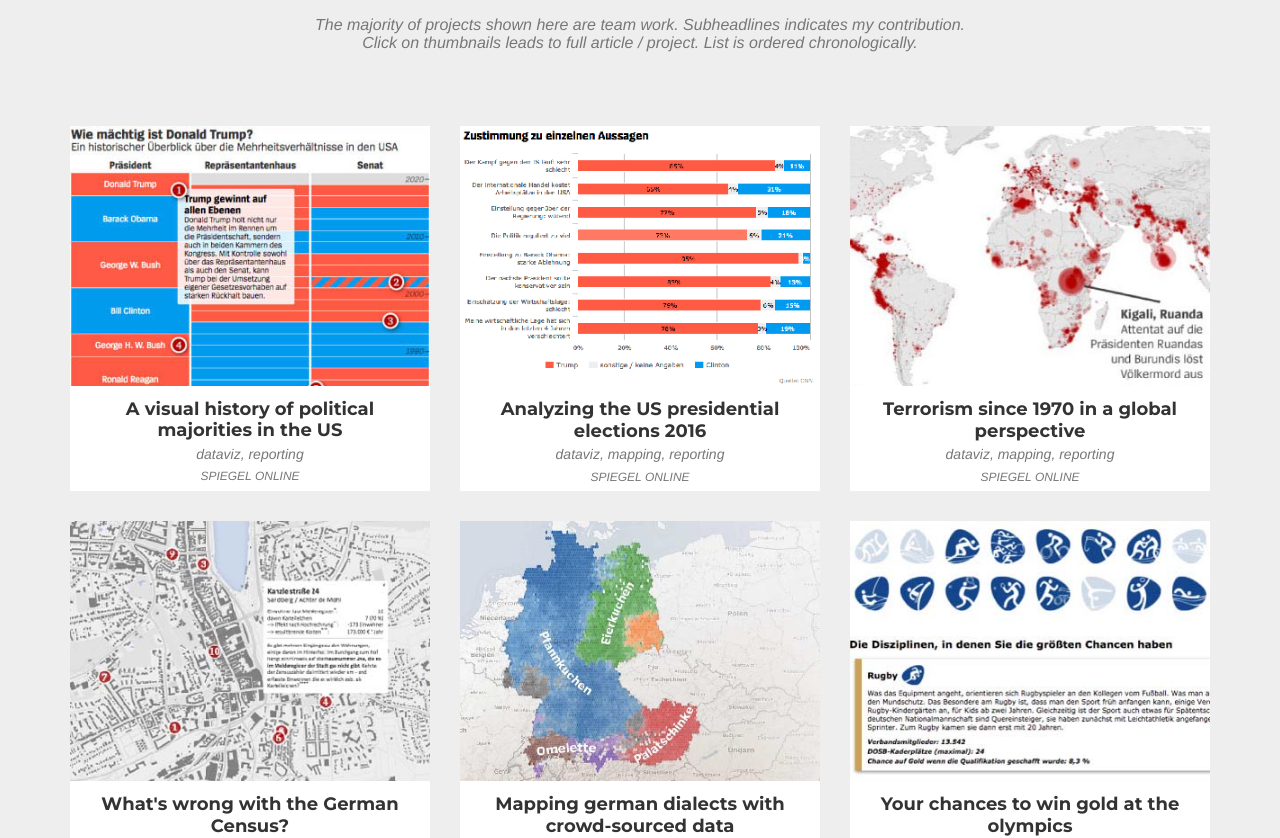
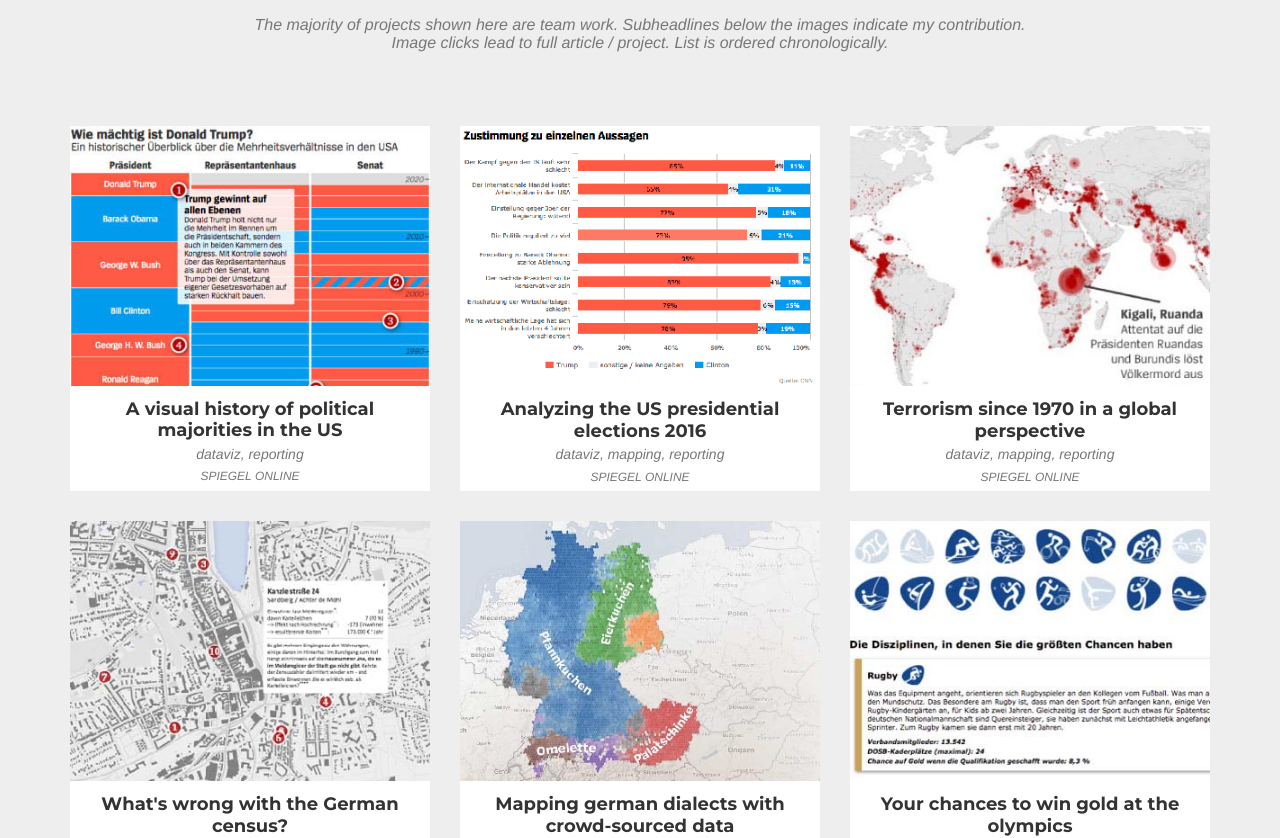
Before and after one commit to sattheptonghop/sattheptonghop2.github.io, a website: page index.html in a window 1280 px wide. Shown: the part 796-1634 px from the top of the page. Drawn offline with nearby package versions, Linux system fonts and the light colour scheme; a web font is replaced by a local one.

Commit message:
fixing typos

```diff
--- a/index.html
+++ b/index.html
@@ -62,7 +62,7 @@
             <div class="row">
                 <div class="col-lg-12 text-center">
                     <h2 class="section-heading">Project Gallery</h2>
-                    <h3 class="section-subheading text-muted">The majority of projects shown here are team work. Subheadlines indicates my contribution.<br>Click on thumbnails leads to full article / project. List is ordered chronologically.</h3>
+                    <h3 class="section-subheading text-muted">The majority of projects shown here are team work. Subheadlines below the images indicate my contribution.<br>Image clicks lead to full article / project. List is ordered chronologically.</h3>
                 </div>
             </div>
             <div class="row">
@@ -121,7 +121,7 @@
                         <img src="img/portfolio/27_census-01.jpg" class="img-responsive" alt="">
                     </a>
                     <div class="portfolio-caption">
-                        <h4>What's wrong with the German Census?</h4>
+                        <h4>What's wrong with the German census?</h4>
                         <p class="text-muted">interactive maps</p>
                         <p class="text-muted text-mini">SPIEGEL ONLINE</p>
                     </div>
@@ -316,7 +316,7 @@
                         <img src="img/portfolio/14_schnee-01.png" class="img-responsive" alt="">
                     </a>
                     <div class="portfolio-caption">
-                        <h4>Probability of a white christmas in germany </h4>
+                        <h4>Probability of a white christmas in Germany </h4>
                         <p class="text-muted">scraping, dataviz, mapping</p>
                         <p class="text-muted text-mini">SPIEGEL ONLINE</p>
                     </div>
```
